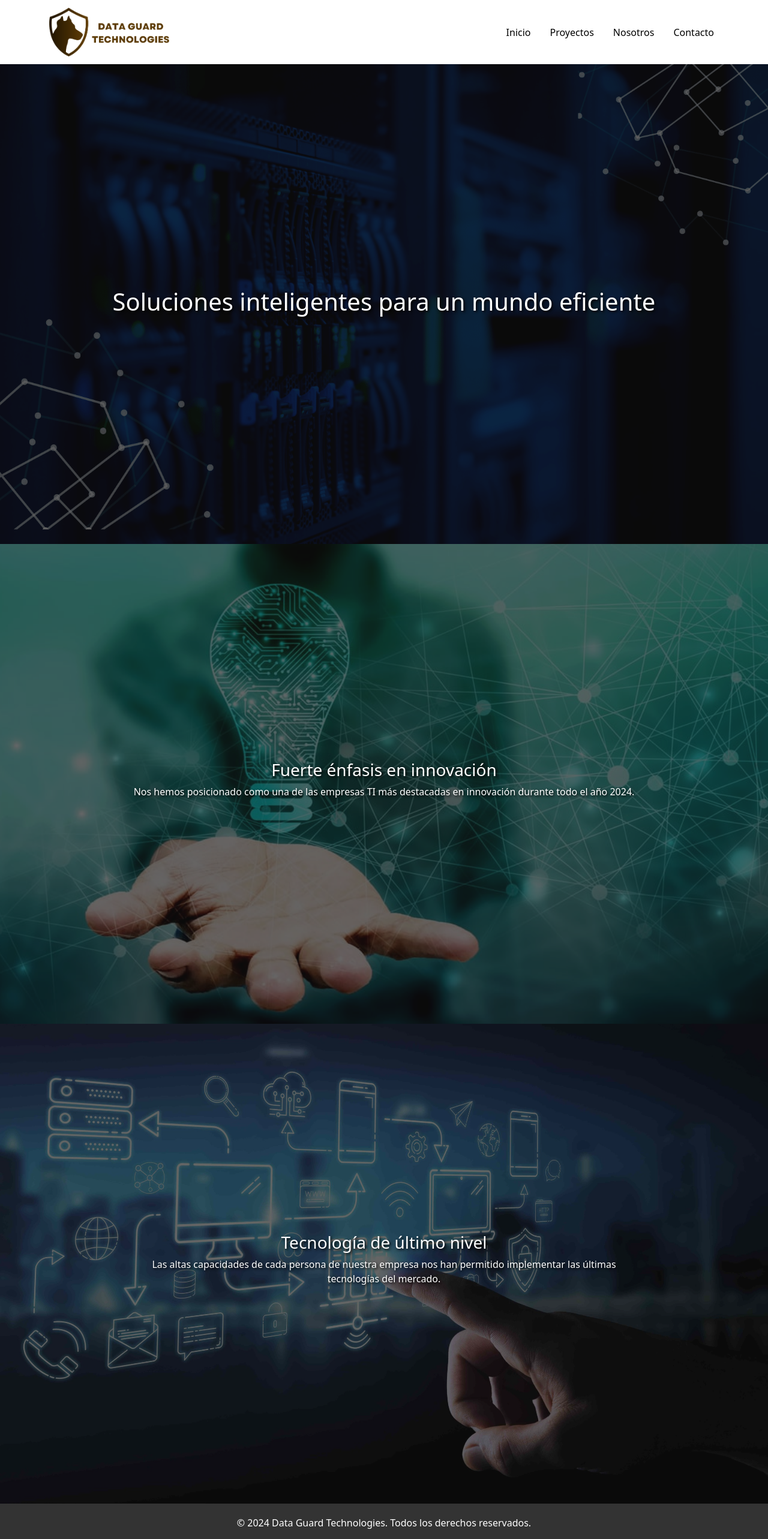
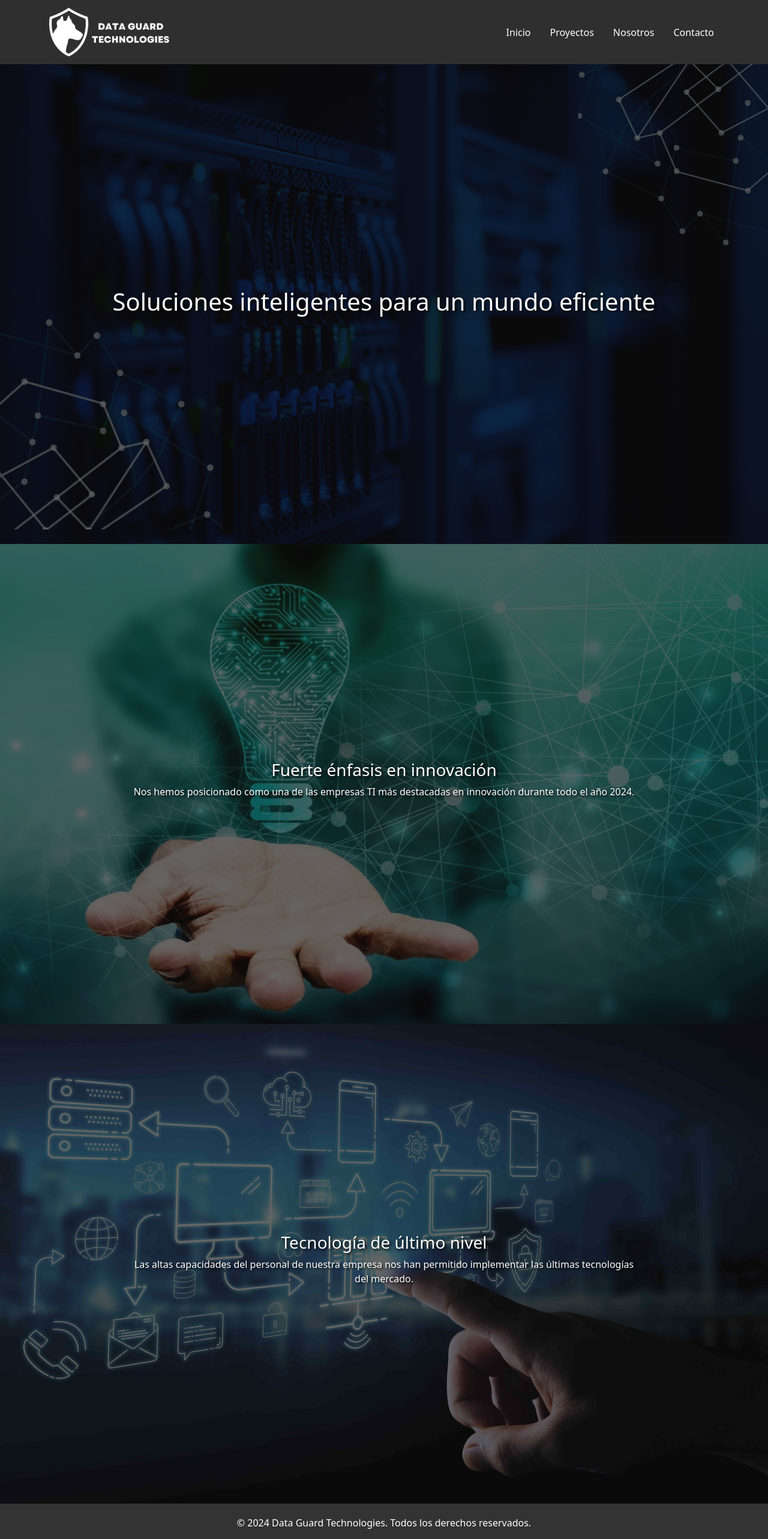
Before and after one commit to Sebaaa14/dgt, a React (Create React App) app: page /inicio in a window 1280 px wide. Shown: the top 2566 px of the page at 60% size. Built offline with nearby package versions, Linux system fonts and the light colour scheme.

Commit message:
cambios menores

```diff
--- a/src/pages/header.js
+++ b/src/pages/header.js
@@ -7,22 +7,18 @@ const header = () => {
   return (
     <Navbar className="custom-navbar" expand="lg">
       <Container>
-        {/* Logo a la izquierda */}
         <Navbar.Brand href="/">
           <img
-            src={logo} // Ruta a tu logo
+            src={logo}
             alt="Logo"
-            width="200" // Ajusta el tamaño del logo
+            width="200"
             className="d-inline-block align-top"
           />
         </Navbar.Brand>
-
-        {/* Elementos de navegación a la derecha */}
         <Navbar.Toggle aria-controls="basic-navbar-nav" />
         <Navbar.Collapse id="basic-navbar-nav">
           <Nav className="ms-auto">
             {" "}
-            {/* ms-auto para alinear a la derecha */}
             <Nav.Link href="inicio">Inicio</Nav.Link>
             <Nav.Link href="proyectos">Proyectos</Nav.Link>
             <Nav.Link href="acerca">Nosotros</Nav.Link>
--- a/src/pages/inicio.js
+++ b/src/pages/inicio.js
@@ -27,7 +27,7 @@ const inicio = () => {
         <Col md={8}>
           <h3 className="text-white">Tecnología de último nivel</h3>
           <p className="text-white">
-            Las altas capacidades de cada persona de nuestra empresa nos han
+            Las altas capacidades del personal de nuestra empresa nos han
             permitido implementar las últimas tecnologías del mercado.
           </p>
         </Col>
--- a/src/styles/header.css
+++ b/src/styles/header.css
@@ -24,7 +24,7 @@
 .custom-navbar .nav-link {
   padding-top: 7%;
   padding-bottom: 7%;
-  color: rgb(0, 0, 0) !important;
+  color: rgb(255, 255, 255) !important;
   margin-left: 1rem;
   transition: transform 0.3s ease, color 0.3s ease;
 }
@@ -36,5 +36,9 @@
 
 /* Fondo del Navbar */
 .custom-navbar {
-  background-color: rgb(255, 255, 255);
+  background-color: rgb(48, 47, 47);
 }
+
+.custom-navbar img {
+  filter: brightness(0) invert(1);
+}
--- a/src/styles/inicio.css
+++ b/src/styles/inicio.css
@@ -1,12 +1,11 @@
-/* Asegúrate de que el contenedor principal no tenga padding */
 .container-fluid {
   padding: 0;
+  overflow-x: hidden;
 }
 
-/* Estilos para las secciones con imagen de fondo */
 .section {
-  position: relative; /* Para que el contenido esté encima de la capa de imagen */
-  height: 100vh; /* La sección ocupará toda la altura de la pantalla */
+  position: relative;
+  height: 100vh;
   display: flex;
   justify-content: center;
   align-items: center;
@@ -27,17 +26,14 @@
   opacity: 0.9; /* Opacidad imagenes */
 }
 
-/* Sección 1 con imagen de fondo */
 .section-1::before {
   background-image: url('../images/inicio/home1.png');
 }
 
-/* Sección 2 con imagen de fondo */
 .section-2::before {
   background-image: url('../images/inicio/Home-2row.jpg');
 }
 
-/* Sección 3 con imagen de fondo */
 .section-3::before {
   background-image: url('../images/inicio/Home-3row.jpg');
 }
@@ -51,7 +47,7 @@
   width: 100%;
   height: 100%;
   background-color: rgba(0, 0, 0, 0.6); /* Cambia el valor alpha para ajustar la oscuridad */
-  z-index: -1; /* Esta capa estará encima de la imagen de fondo pero detrás del contenido */
+  z-index: -1;
 }
 
 /* Estilos para el texto */
@@ -60,5 +56,5 @@
 .section p {
   color: white;
   text-shadow: 2px 2px 4px rgba(0, 0, 0, 1); /* Añade una sombra al texto */
-  z-index: 1; /* Asegura que el texto esté encima de la capa de imagen */
+  z-index: 1;
 }
```
